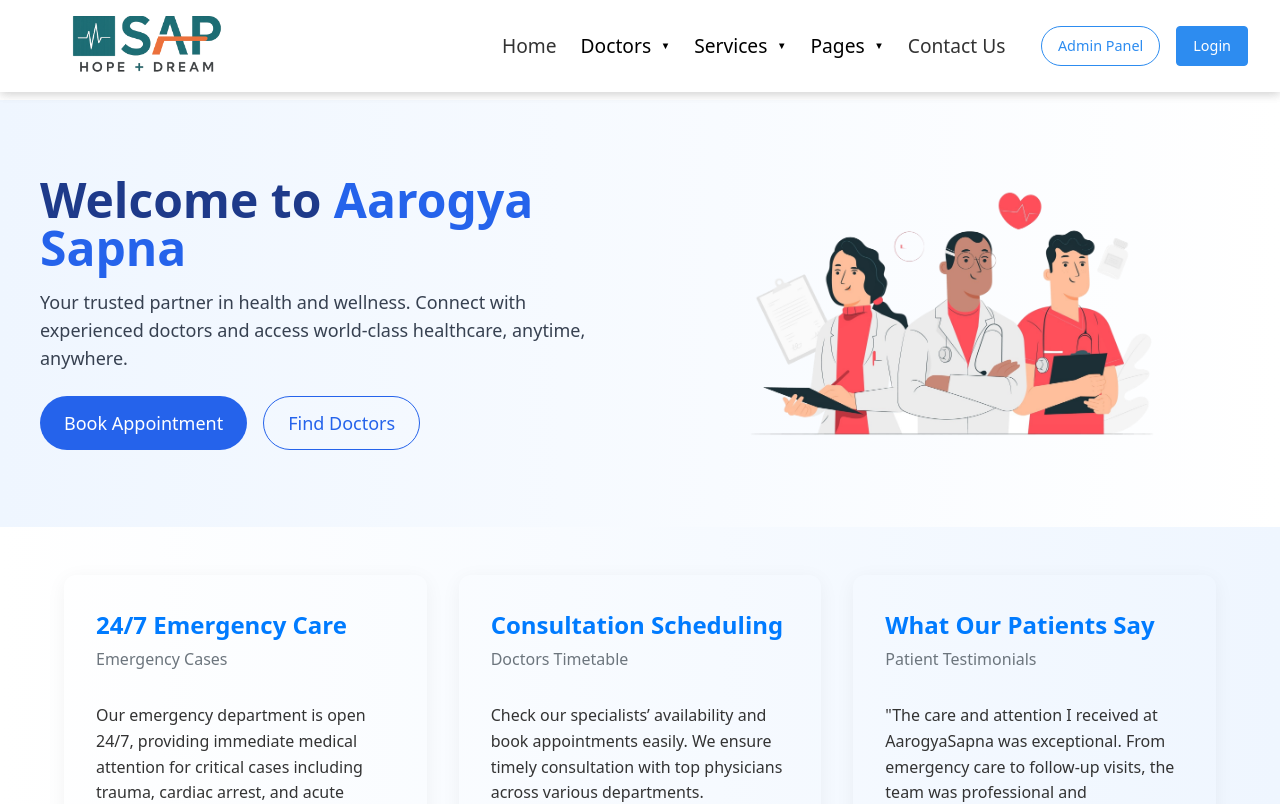
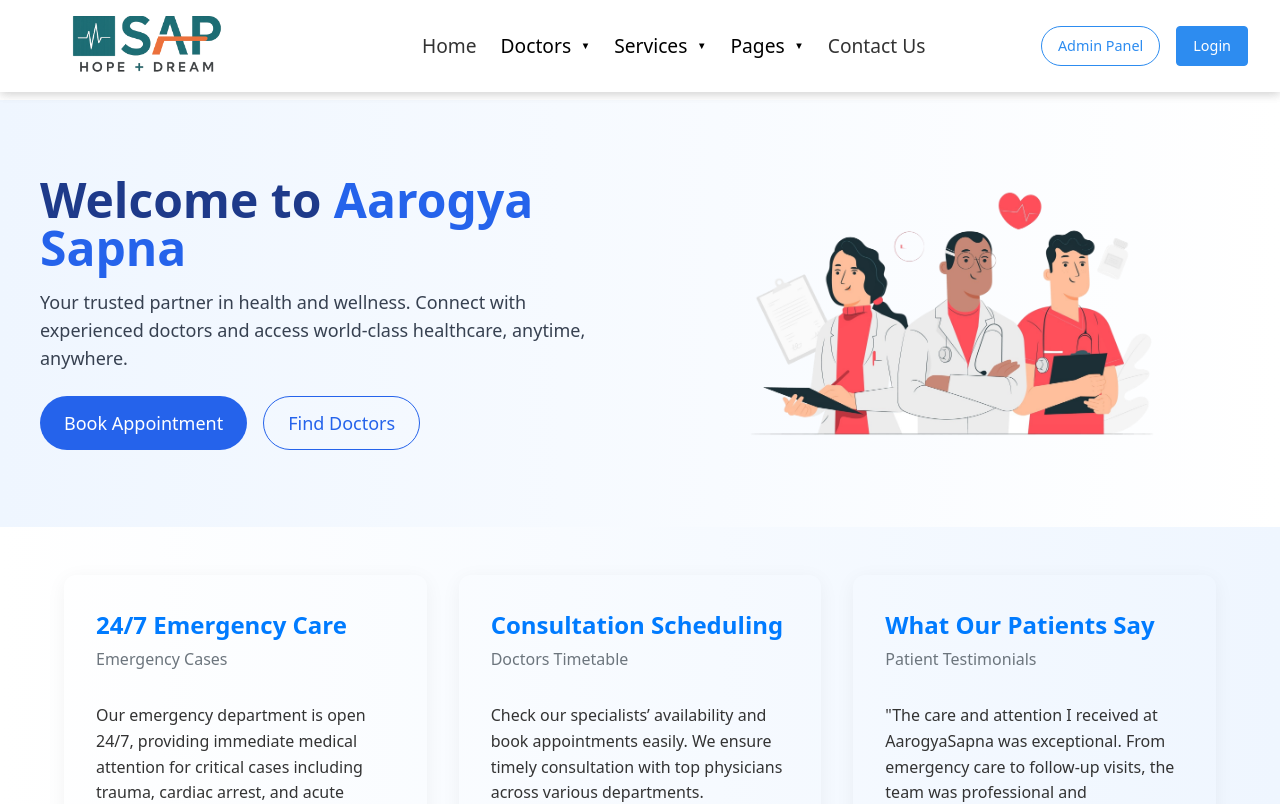
Before and after one commit to iashishkr07/HMS_Frontend, a React (Vite) app: page / in a window 1280 px wide. Shown: the top 804 px of the page. Built offline with nearby package versions, Linux system fonts and the light colour scheme; no server answers.

Commit message:
Update navbar.css

```diff
--- a/src/navbar.css
+++ b/src/navbar.css
@@ -35,8 +35,8 @@ body {
   padding: 0;
   align-items: center;
   gap: 1.5rem;
-  margin-left: 15rem;
-  margin-right: 10px;
+  margin-left: 10rem;
+/*   margin-right: 10px; */
   font-size: 1.2rem;
 }
 
```
